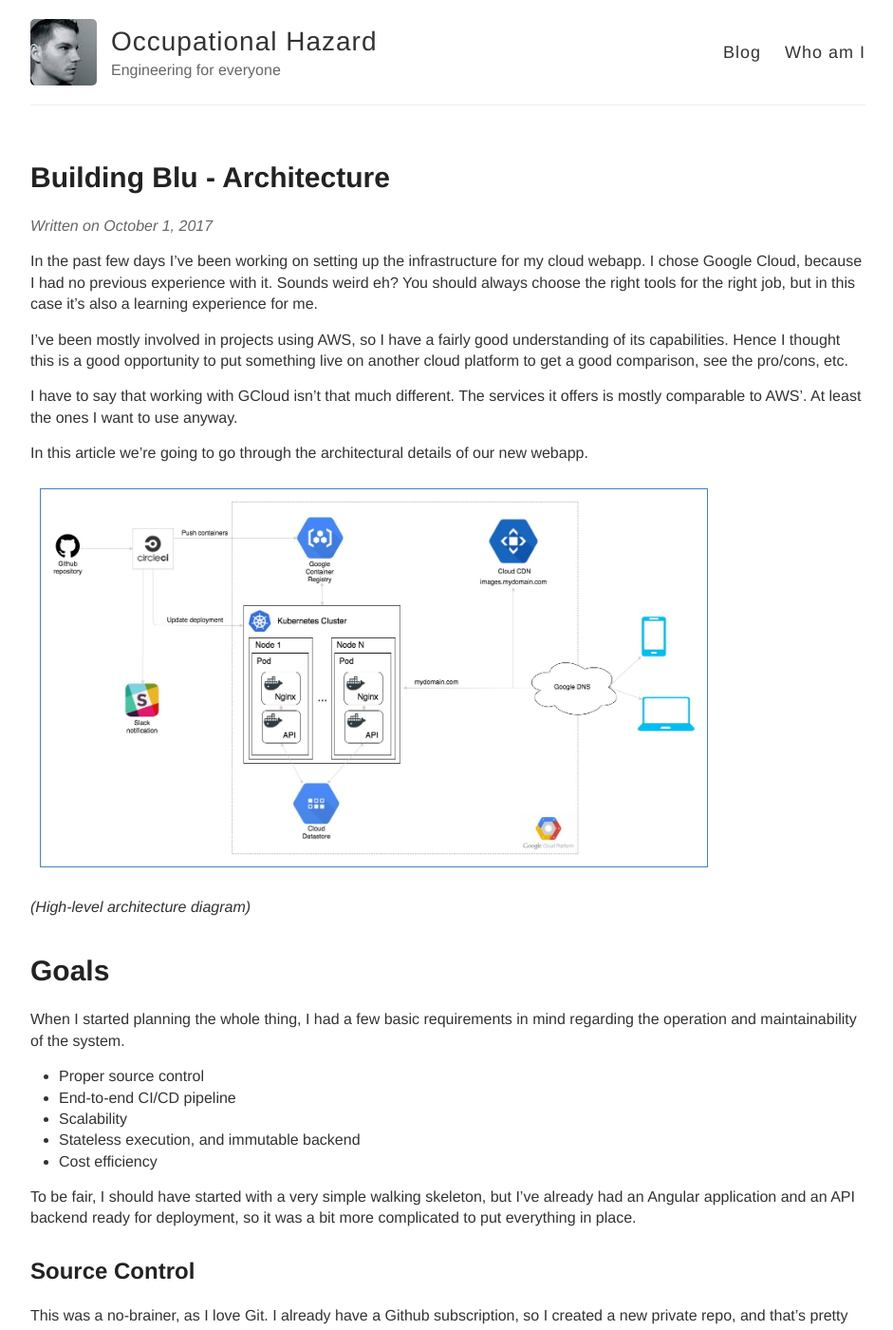
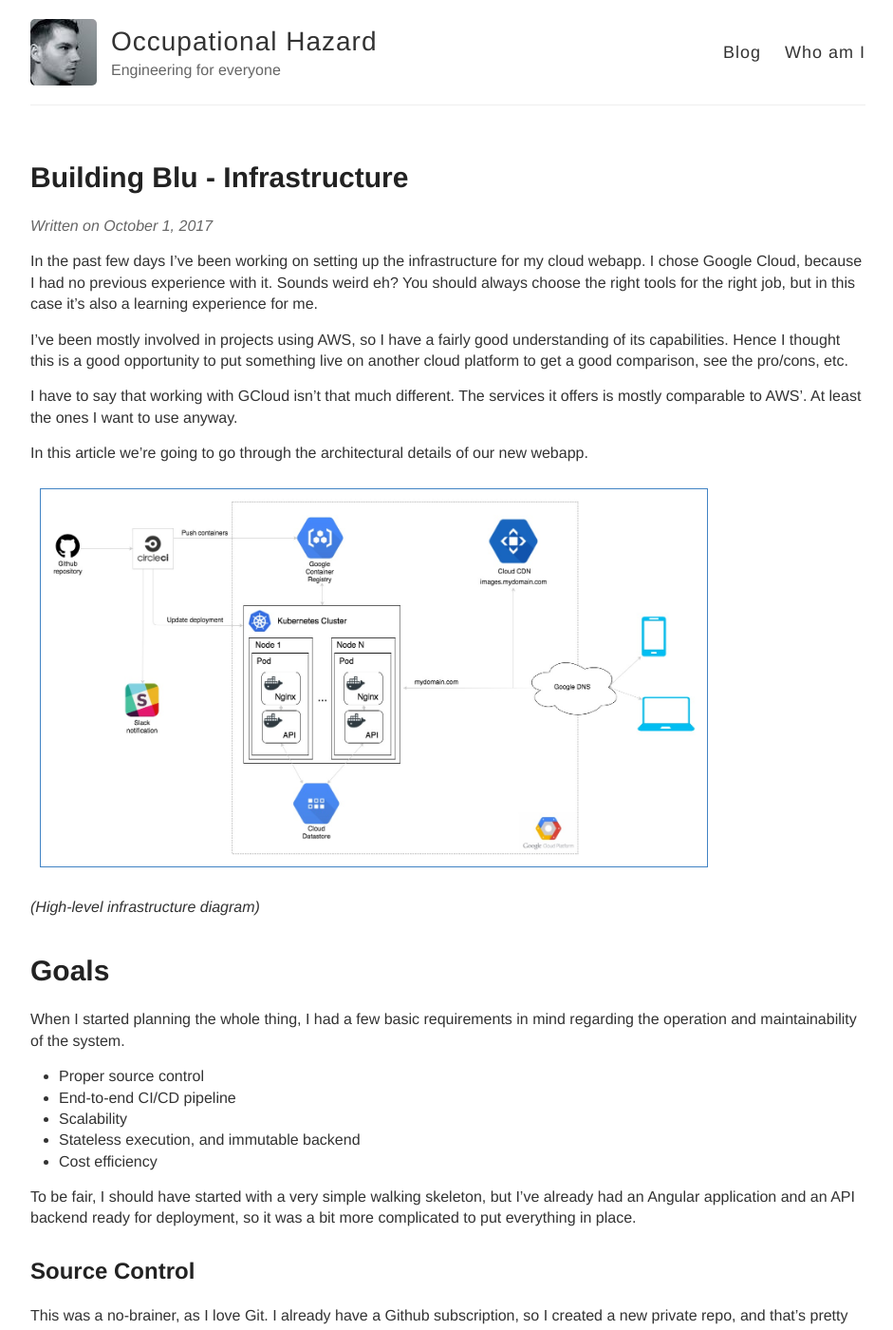
Before and after one commit to santatamas/blog, a Jekyll site: the page built from _posts/2017-10-01-Building-Blu-Infrastructure.md, in a window 1280 px wide and 1400 px high. Shown: the whole window at 95% size, without its empty margins (168-1109 px from the left). Built offline with Jekyll 4.4.1, drawn with Linux system fonts in a browser that asks for light colours; comment, search, counter and statistics services are not loaded.

Commit message:
renameg article

```diff
--- a/_posts/2017-10-01-Building-Blu-Architecture.md
+++ b/_posts/2017-10-01-Building-Blu-Infrastructure.md
@@ -1,6 +1,6 @@
 ---
 layout: post
-title: Building Blu - Architecture
+title: Building Blu - Infrastructure
 date:   2017-10-01 11:58:00 +0100
 categories: Blu Cloud Kubernetes dotnetcore CDN DevOps Infrastructure
 ---
@@ -16,7 +16,7 @@ In this article we're going to go through the architectural details of our new w
 
 <a href="/images/articles/blu_architecture_v1.jpg">![](/images/articles/blu_architecture_v1.jpg "Architecture overview")</a>
 
-*(High-level architecture diagram)*
+*(High-level infrastructure diagram)*
 
 # Goals
 When I started planning the whole thing, I had a few basic requirements in mind regarding the operation and maintainability of the system.
```
